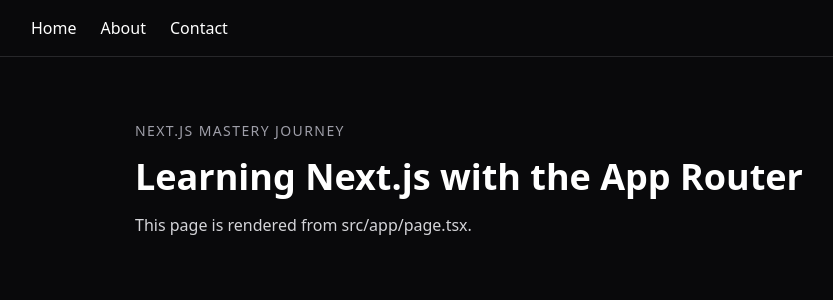
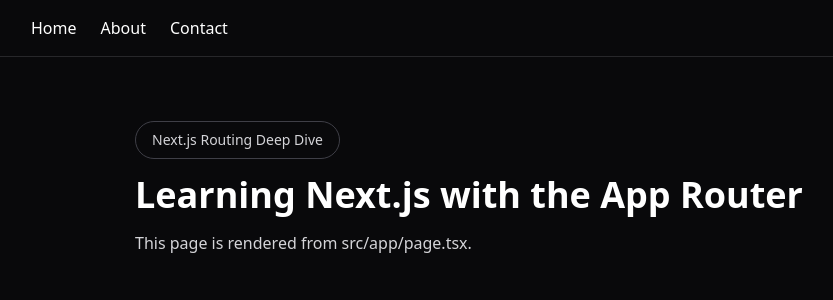
Before and after one commit to foysaliio/Nextjs-Mastery-Journey, a Next.js app: page / in a window 1280 px wide. Shown: the top 300 px of the page, without its empty margins (121-954 px from the left). Built offline with nearby package versions, Linux system fonts and the light colour scheme.

Commit message:
feat(nextjs): learn private folders

```diff
--- /dev/null
+++ b/src/app/_components/JourneyBadge.tsx
@@ -0,0 +1,14 @@
+const JourneyBadge = () => {
+  return (
+    <span
+      className="
+        inline-block rounded-full border border-zinc-700
+        px-4 py-2 text-sm text-zinc-300
+      "
+    >
+      Next.js Routing Deep Dive
+    </span>
+  );
+};
+
+export default JourneyBadge;
--- a/src/app/page.tsx
+++ b/src/app/page.tsx
@@ -1,10 +1,10 @@
+import JourneyBadge from "./_components/JourneyBadge";
+
 export default function HomePage() {
   return (
     <main className="min-h-screen bg-zinc-950 px-6 py-16 text-white">
       <div className="mx-auto max-w-3xl">
-        <p className="text-sm uppercase tracking-widest text-zinc-400">
-          Next.js Mastery Journey
-        </p>
+        <JourneyBadge />
 
         <h1 className="mt-4 text-4xl font-bold">
           Learning Next.js with the App Router
```
